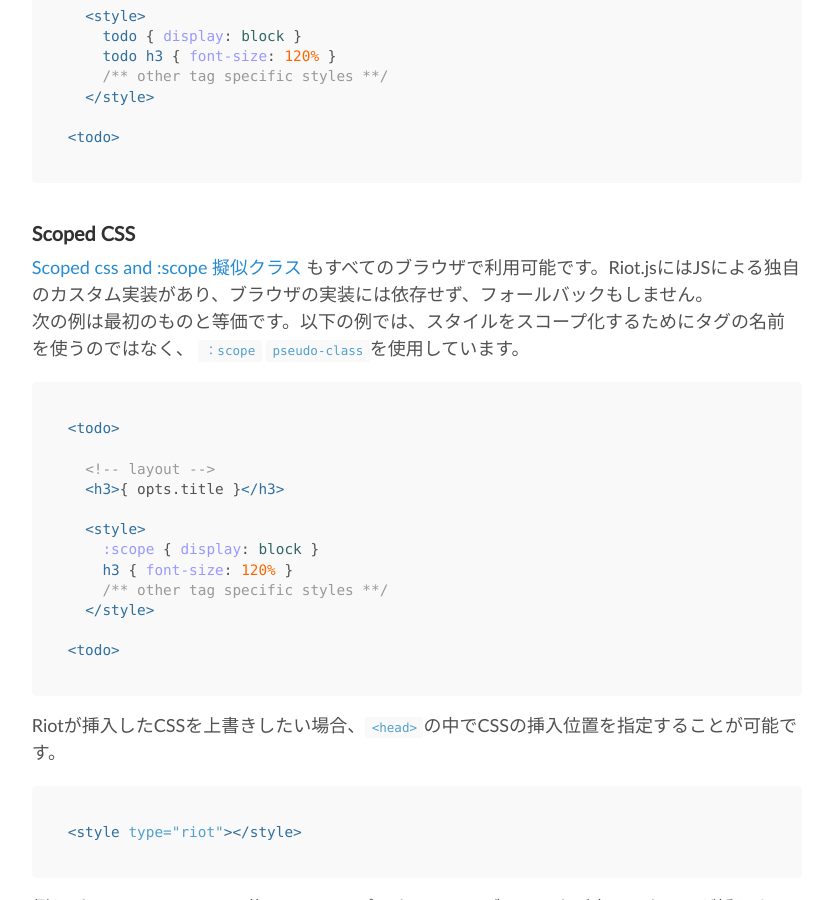
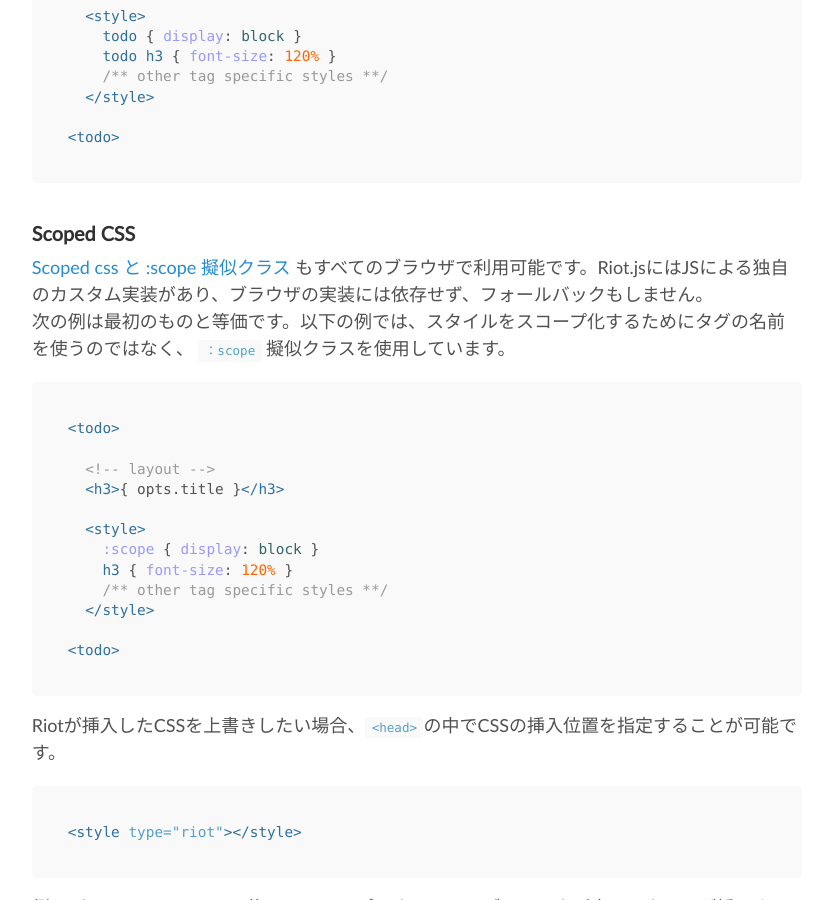
Before and after one commit to riot/riot.github.io, a Jekyll site: the page built from ja/guide/index.md, in a window 1280 px wide and 900 px high, scrolled down 3742 px. Shown: the whole window, without its empty margins (223-1052 px from the left). Built offline with Jekyll 4.4.1, drawn with Linux system fonts in a browser that asks for light colours; nearby versions of some CDN libraries.

Commit message:
fixed translate pseudo-class

````diff
--- a/ja/guide/index.md
+++ b/ja/guide/index.md
@@ -130,8 +130,8 @@ Riotのタグは、レイアウト(HTML)とロジック(JavaScript)の組み合
 
 ### Scoped CSS
 
-[Scoped css and :scope 擬似クラス](https://developer.mozilla.org/en-US/docs/Web/CSS/:scope) もすべてのブラウザで利用可能です。Riot.jsにはJSによる独自のカスタム実装があり、ブラウザの実装には依存せず、フォールバックもしません。
-次の例は最初のものと等価です。以下の例では、スタイルをスコープ化するためにタグの名前を使うのではなく、 `：scope` `pseudo-class`を使用しています。
+[Scoped css と :scope 擬似クラス](https://developer.mozilla.org/en-US/docs/Web/CSS/:scope) もすべてのブラウザで利用可能です。Riot.jsにはJSによる独自のカスタム実装があり、ブラウザの実装には依存せず、フォールバックもしません。
+次の例は最初のものと等価です。以下の例では、スタイルをスコープ化するためにタグの名前を使うのではなく、 `：scope` 擬似クラスを使用しています。
 
 ```html
 <todo>
````
